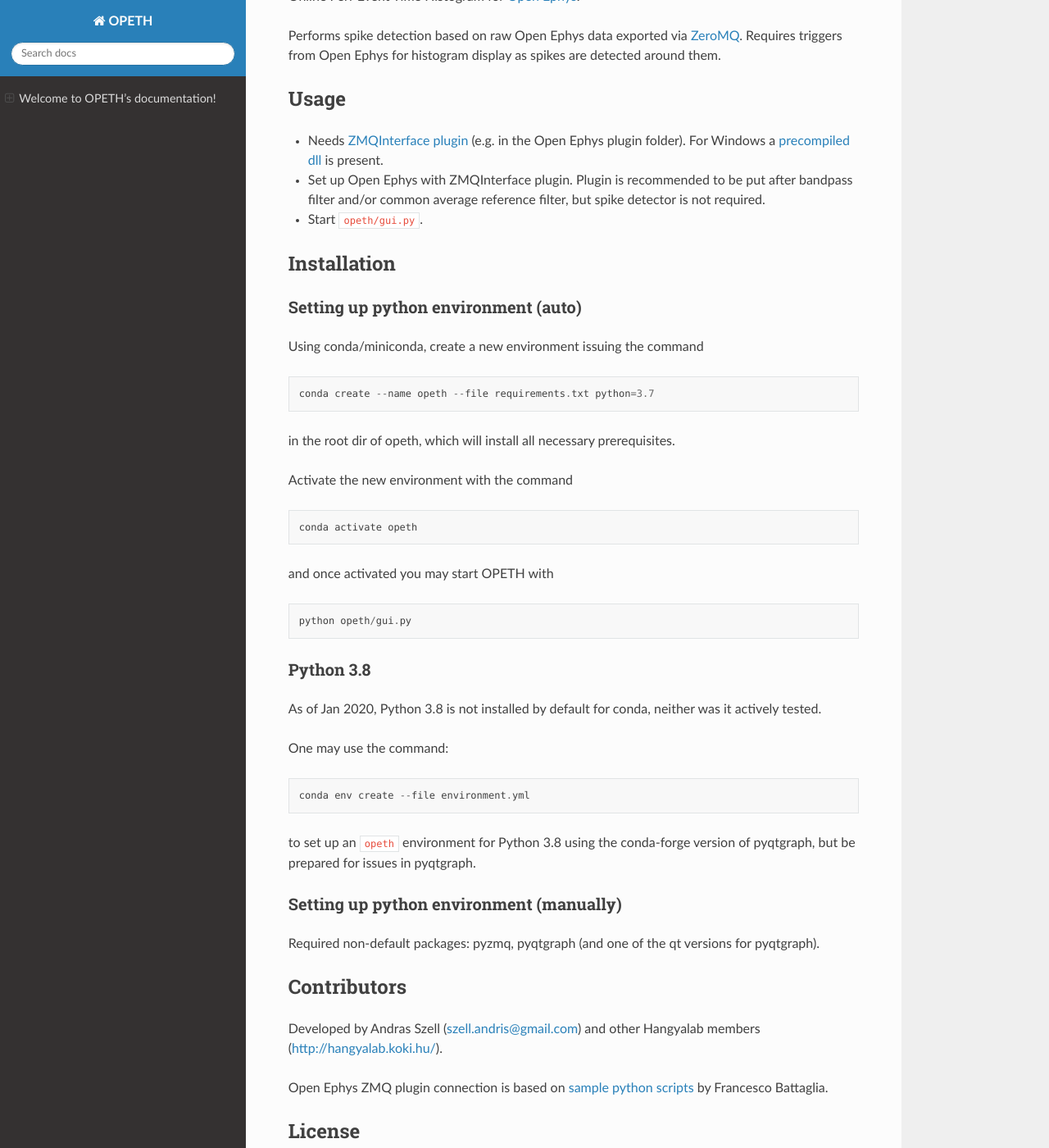
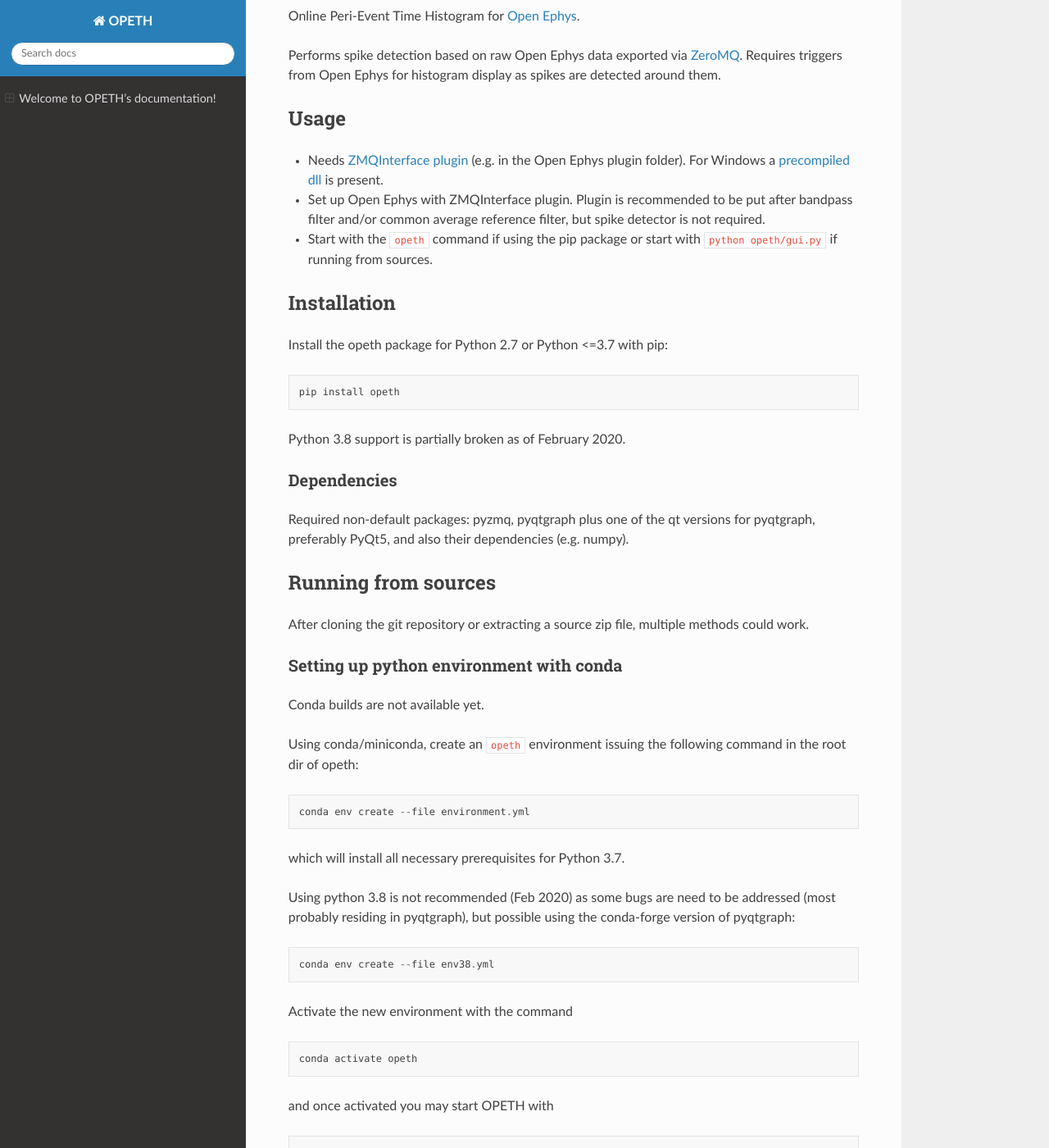
Before and after one commit to hangyabalazs/opeth, a Sphinx documentation site: the page built from docs/source/index.rst, in a window 1280 px wide and 1400 px high, scrolled down 508 px. Shown: the whole window at 82% size. Built offline with Sphinx 7.4.7 and the Read the Docs theme 2.0.0, drawn with Linux system fonts in a browser that asks for light colours; some of the changed text lies outside the part shown.

```diff
--- a/README.rst
+++ b/README.rst
@@ -15,21 +17,43 @@ Usage
   For Windows a `precompiled dll <https://github.com/bandita137/ZMQInterface/releases/download/v0.2-pre/ZMQInterface.dll>`_ is present.
 - Set up Open Ephys with ZMQInterface plugin. Plugin is recommended to be put after bandpass
   filter and/or common average reference filter, but spike detector is not required.
-- Start ``opeth/gui.py``.
+- Start with the ``opeth`` command if using the pip package or start with ``python opeth/gui.py`` if running from sources.
 
 Installation
 ------------
 
-Setting up python environment (auto)
-^^^^^^^^^^^^^^^^^^^^^^^^^^^^^^^^^^^^
+Install the opeth package for Python 2.7 or Python <=3.7 with pip::
 
-Using conda/miniconda, create a new environment issuing the command
+    pip install opeth
 
-::
+Python 3.8 support is partially broken as of February 2020.
 
-    conda create --name opeth --file requirements.txt python=3.7
+Dependencies
+^^^^^^^^^^^^
 
-in the root dir of opeth, which will install all necessary prerequisites.
+Required non-default packages: pyzmq, pyqtgraph plus one of the qt versions for pyqtgraph, preferably PyQt5,
+and also their dependencies (e.g. numpy).
+
+Running from sources
+--------------------
+
+After cloning the git repository or extracting a source zip file, multiple methods could work.
+
+Setting up python environment with conda
+^^^^^^^^^^^^^^^^^^^^^^^^^^^^^^^^^^^^^^^^
+
+Conda builds are not available yet.
+
+Using conda/miniconda, create an ``opeth`` environment issuing the following command in the root dir of opeth::
+
+    conda env create --file environment.yml
+
+which will install all necessary prerequisites for Python 3.7.
+
+Using python 3.8 is not recommended (Feb 2020) as some bugs are need to be addressed (most probably residing in pyqtgraph),
+but possible using the conda-forge version of pyqtgraph::
+
+    conda env create --file env38.yml
 
 Activate the new environment with the command
 
@@ -43,21 +67,15 @@ and once activated you may start OPETH with
 
     python opeth/gui.py
 
-Python 3.8
-^^^^^^^^^^
+Setting up python environment with pip
+^^^^^^^^^^^^^^^^^^^^^^^^^^^^^^^^^^^^^^
 
-As of Jan 2020, Python 3.8 is not installed by default for conda, neither was it actively tested.
+Python 3.7 dependencies can be installed with the command
 
-One may use the command::
+::
 
-    conda env create --file environment.yml
+    pip install -r requirements.txt
 
-to set up an ``opeth`` environment for Python 3.8 using the conda-forge version of pyqtgraph, but be prepared for issues in pyqtgraph.
-
-Setting up python environment (manually)
-^^^^^^^^^^^^^^^^^^^^^^^^^^^^^^^^^^^^^^^^
-
-Required non-default packages: pyzmq, pyqtgraph (and one of the qt versions for pyqtgraph).
 
 Contributors
 ------------
--- a/docs/source/conf.py
+++ b/docs/source/conf.py
@@ -14,13 +14,14 @@
 #
 import os
 import sys
+
 sys.path.insert(0, os.path.abspath('../..'))
 
 
 # -- Project information -----------------------------------------------------
 
 project = 'OPETH'
-copyright = '2019, Andras Szell and other contributors'
+copyright = '2019-2020, Andras Szell and other contributors'
 author = 'Andras Szell'
 
 # The short X.Y version
```
Also changed, not shown: other parts of README.rst (+3 -1 lines), env37_dev.yml (added, +11 -0 lines), env38.yml (added, +9 -0 lines), environment.yml (added, +9 -0 lines), requirements.txt (+7 -31 lines), setup.py (+5 -2 lines), 1 other file.
